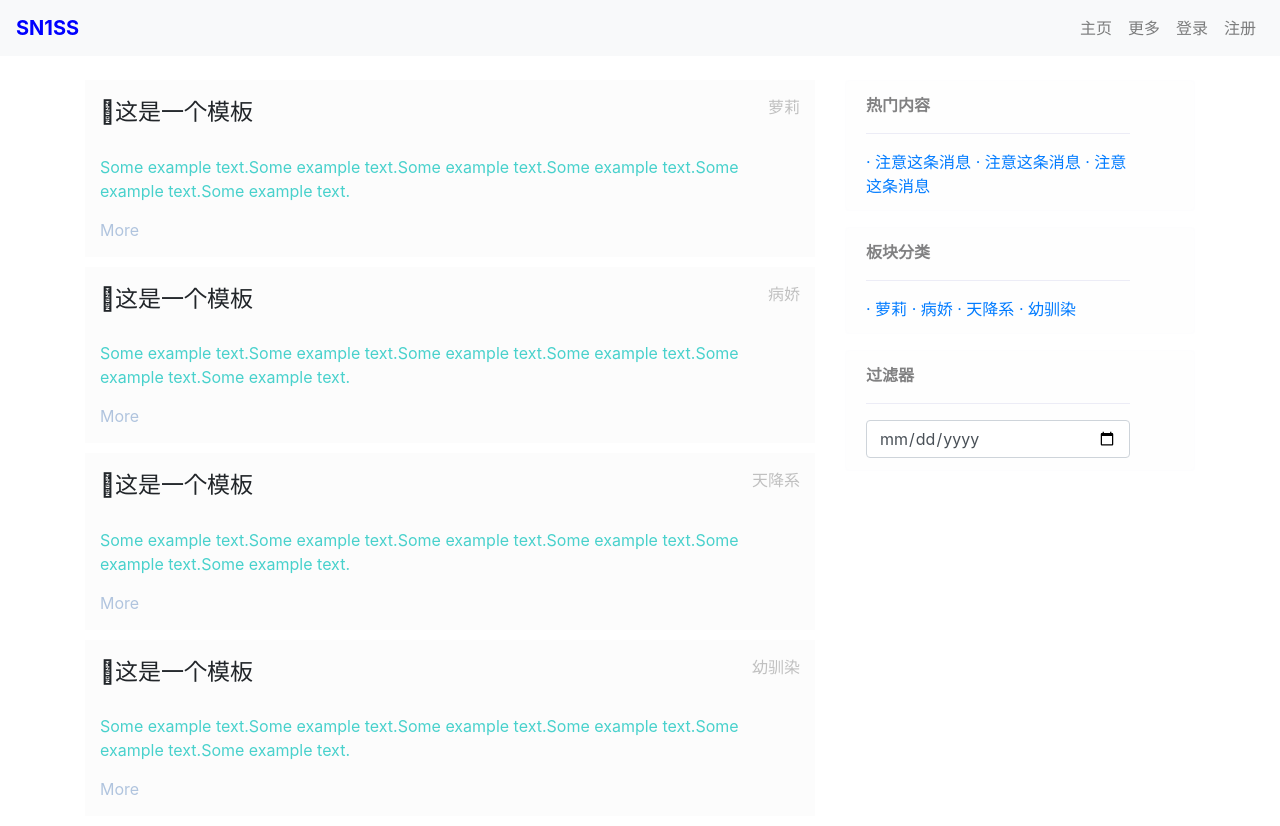
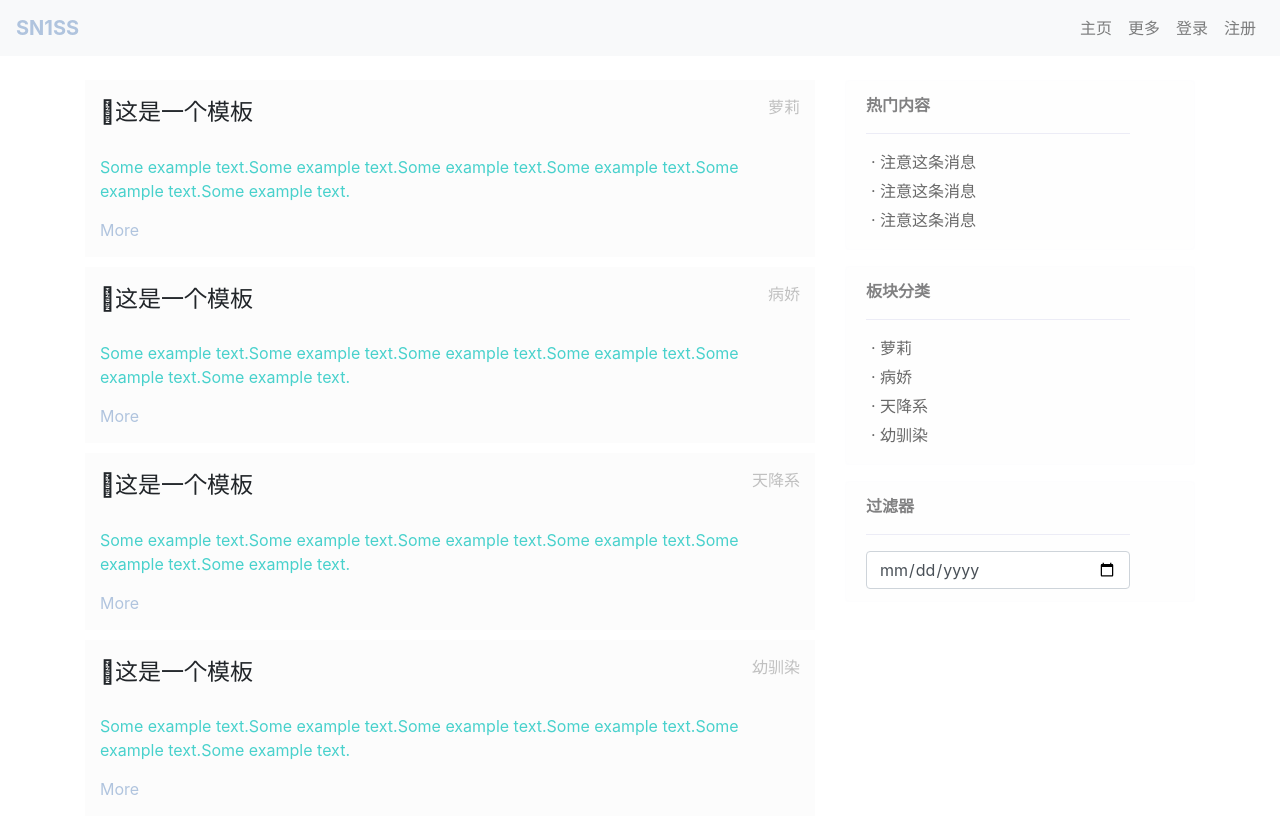
Before and after one commit to sanya-no1-senior-school/sanya-no1-senior-school.github.io, a plain HTML site: page index.html in a window 1280 px wide. Drawn offline with nearby package versions, Linux system fonts and the light colour scheme.

Commit message:
Update public.css

```diff
--- a/public.css
+++ b/public.css
@@ -6,7 +6,7 @@
     font-size: 1.25rem;
     line-height: inherit;
     white-space: nowrap;
-    color: blue;
+    color: lightsteelblue;
     font-weight: bold;
     text-decoration:none;
 }
@@ -19,7 +19,7 @@
     font-size: 1.25rem;
     line-height: inherit;
     white-space: nowrap;
-    color: lightsteelblue;
+    color: lightskyblue;
     font-weight: bold;
     text-decoration:none;
 }
@@ -67,3 +67,19 @@
     cursor: pointer;
     text-decoration:none;
 }
+
+.hot-title{
+    display: block;
+    text-decoration:none;
+    color:dimgrey;
+    cursor: pointer;
+    margin:5px;
+}
+
+.hot-title:hover{
+    display: block;
+    text-decoration:none;
+    color:rgb(175, 175, 175);
+    cursor: pointer;
+    margin:5px;
+}
```
